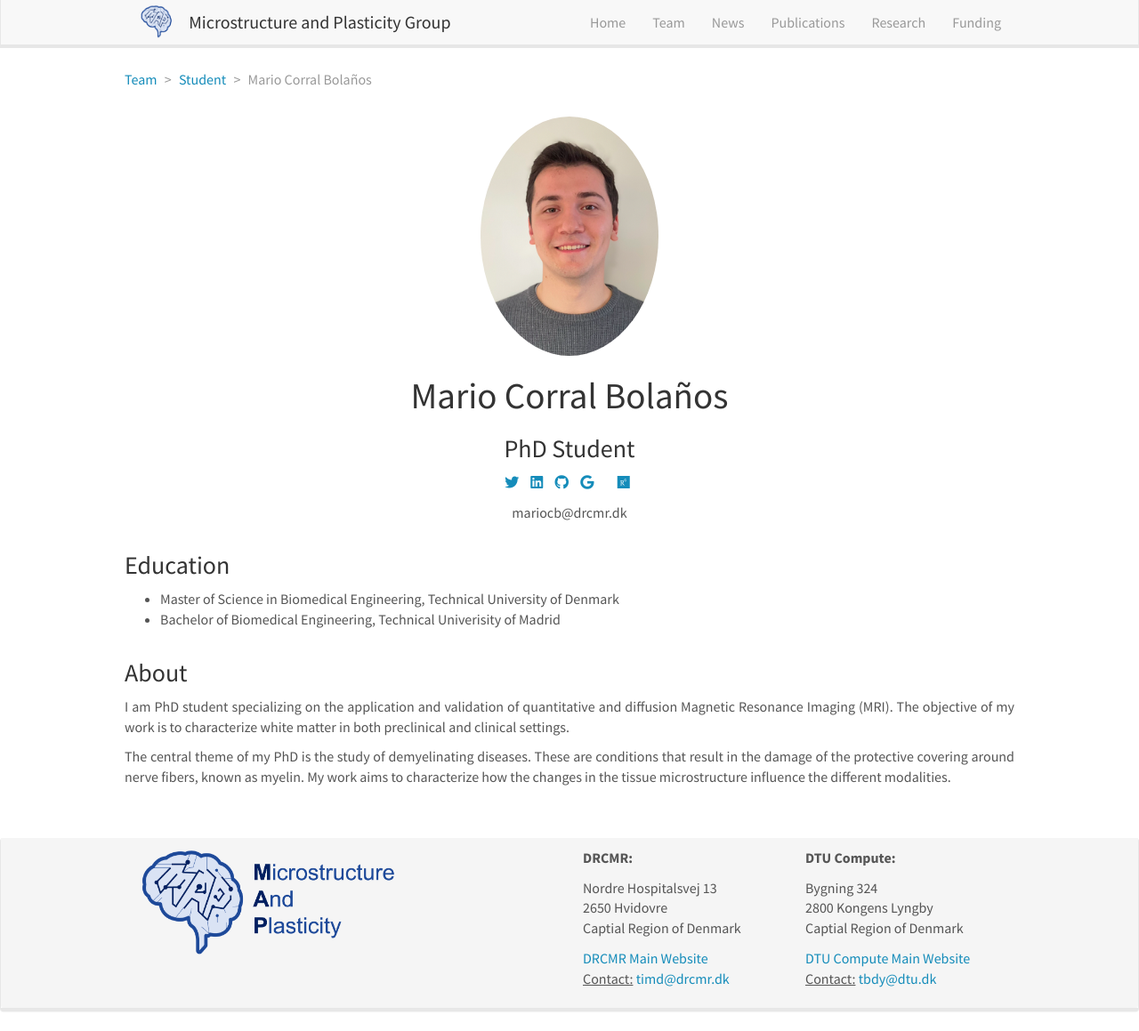
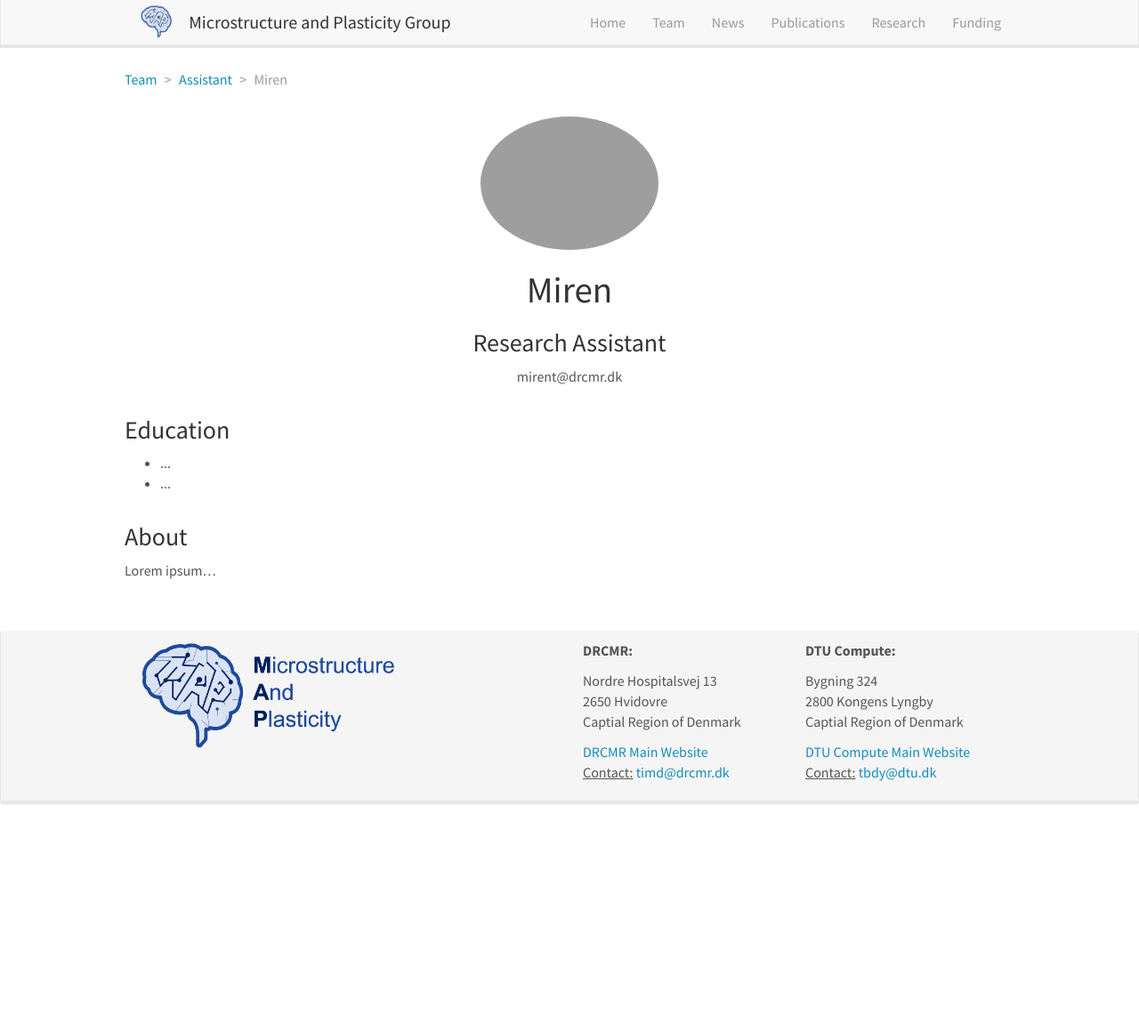
Before and after one commit to MaP-science/MaPWebsite, a Jekyll site: the page built from _pages/team/_posts/2024-08-24-miren.md, in a window 1280 px wide and 1159 px high. Shown: the whole window at 89% size. Built offline with Jekyll 4.4.1, drawn with Linux system fonts in a browser that asks for light colours; nearby versions of some CDN libraries; a style sheet for code colours, icons or effects is not loaded.

Commit message:
Changing Miren to research assisant"

```diff
--- a/_pages/team/_posts/2024-08-24-miren.md
+++ b/_pages/team/_posts/2024-08-24-miren.md
@@ -1,24 +1,22 @@
 ---
 layout: member
-category: student
-title: Mario Corral Bolaños
-image: mario.png
-role: PhD Student
-permalink: 'team/mario'
-email: mariocb@drcmr.dk
+category: assistant
+title: Miren
+image: miren.png
+role: Research Assistant
+permalink: 'team/miren'
+email: mirent@drcmr.dk
 social:
-    twitter: https://twitter.com/mcorralbolanos
-    linkedin: https://www.linkedin.com/in/mcorralbolanos/
-    google-scholar: https://scholar.google.com/citations?user=0BUva7AAAAAJ&hl=en
-    github: https://github.com/MrCorral13
+    twitter:
+    linkedin:
+    google-scholar:
+    github:
     website:
-    orcid: https://orcid.org/0000-0002-6206-5972
-    research-gate: https://www.researchgate.net/profile/Mario-Corral-Bolanos
+    orcid:
+    research-gate:
 education:
- - Master of Science in Biomedical Engineering, Technical University of Denmark
- - Bachelor of Biomedical Engineering, Technical Univerisity of Madrid
+ - ...
+ - ...
 ---
 
-I am PhD student specializing on the application and validation of quantitative and diffusion Magnetic Resonance Imaging (MRI). The objective of my work is to characterize white matter in both preclinical and clinical settings.
-
-The central theme of my PhD is the study of demyelinating diseases. These are conditions that result in the damage of the protective covering around nerve fibers, known as myelin. My work aims to characterize how the changes in the tissue microstructure influence the different modalities.
+Lorem ipsum...
```
Also changed, not shown: _pages/team/index.html (+27 -0 lines).
